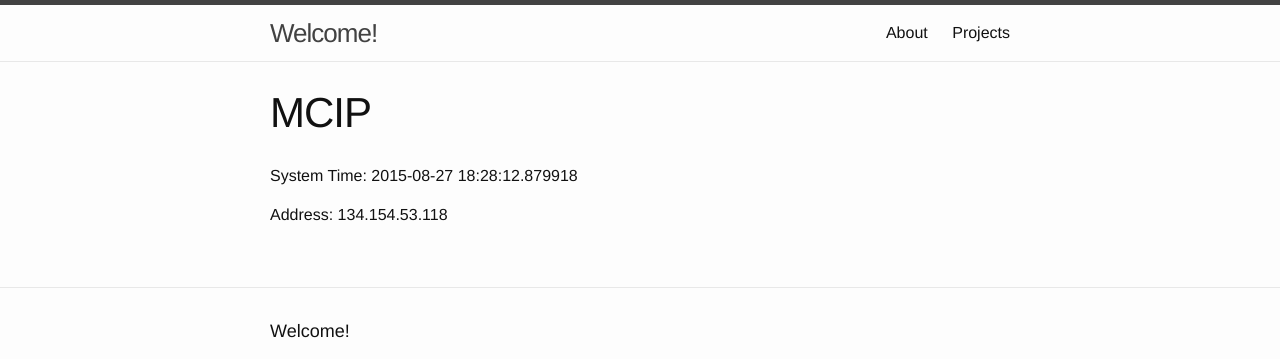
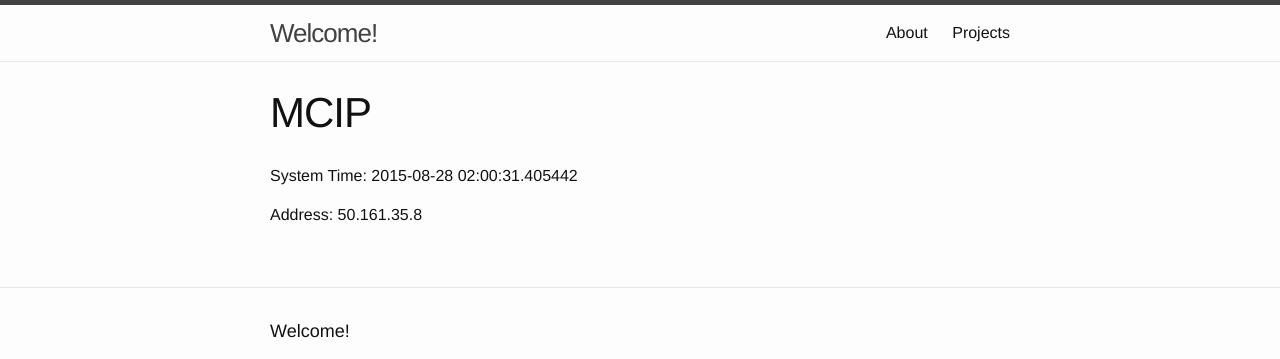
Before and after one commit to nrebhun/nrebhun.github.io, a Jekyll site: the page built from mcip.md, in a window 1280 px wide. Shown: the top 359 px of the page. Built offline with Jekyll 4.4.1, drawn with Linux system fonts in a browser that asks for light colours.

Commit message:
Auto-commit from Pi, Test 4

```diff
--- a/mcip.md
+++ b/mcip.md
@@ -4,6 +4,6 @@ title: MCIP
 permalink: /mcip/
 ---
 
-System Time: 2015-08-27 18:28:12.879918
+System Time: 2015-08-28 02:00:31.405442
 
-Address: 134.154.53.118
+Address: 50.161.35.8
```
